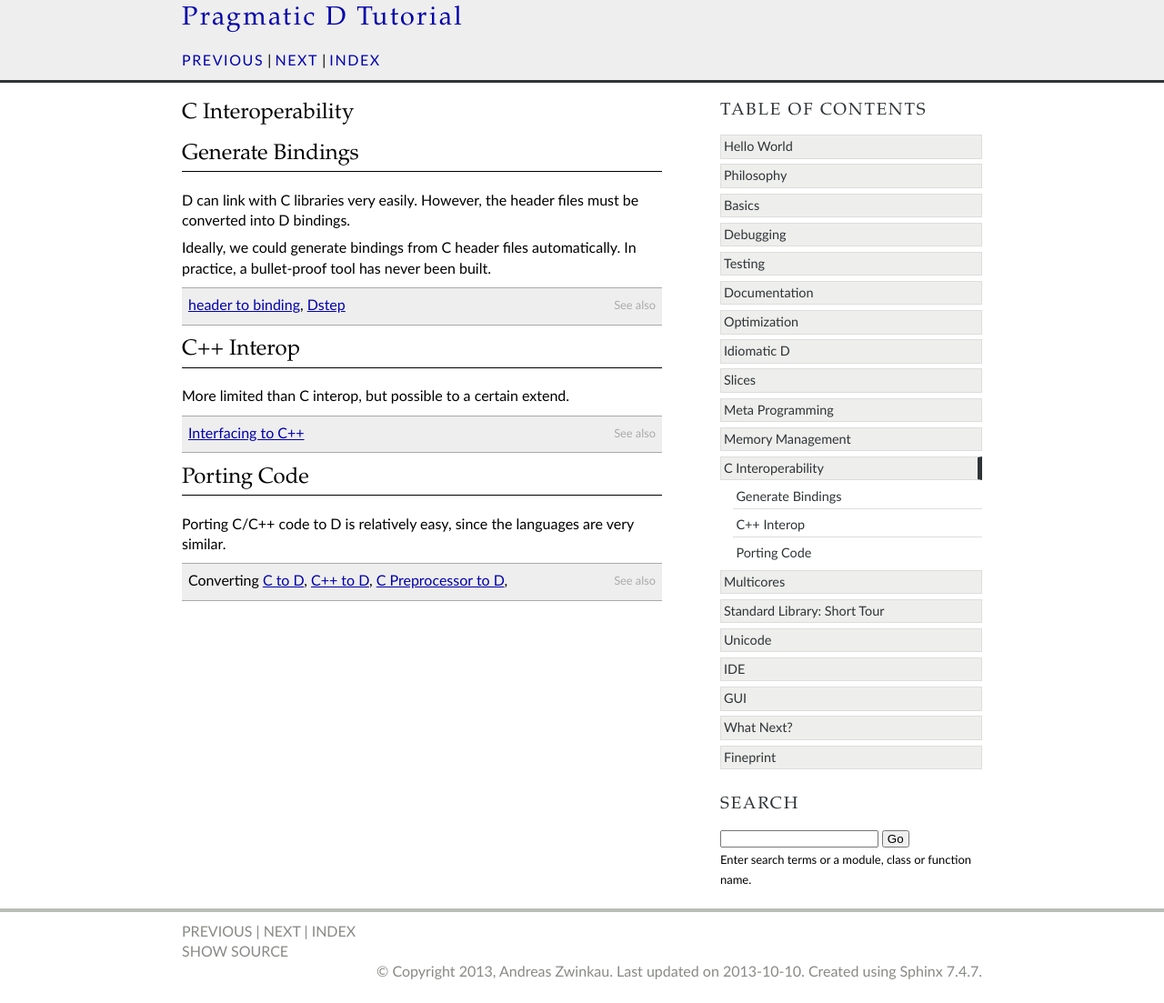
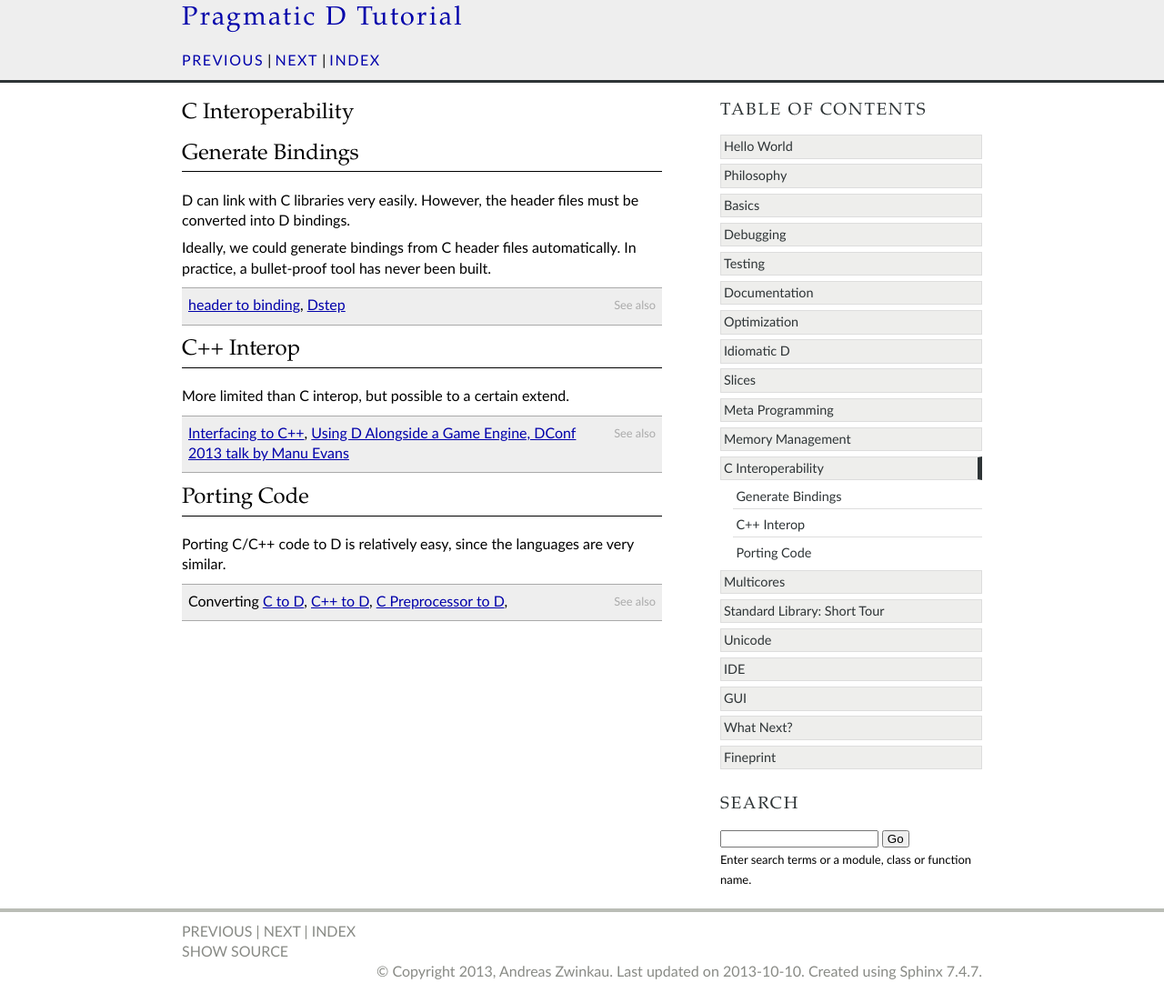
Before and after one commit to qznc/d-tut, a Sphinx documentation site: the page built from source/c.rst, in a window 1280 px wide. Shown: the whole page at 91% size. Built offline with Sphinx 7.4.7, drawn with Linux system fonts in a browser that asks for light colours.

Commit message:
Add Dconf link

```diff
--- a/source/c.rst
+++ b/source/c.rst
@@ -22,7 +22,9 @@ More limited than C interop, but possible to a certain extend.
 
 .. seealso::
 
-   `Interfacing to C++ <http://dlang.org/cpp_interface.html>`_
+   `Interfacing to C++ <http://dlang.org/cpp_interface.html>`_,
+   `Using D Alongside a Game Engine, DConf 2013 talk by Manu Evans <http://dconf.org/2013/talks/evans_1.html>`_
+
 
 Porting Code
 ------------
```
